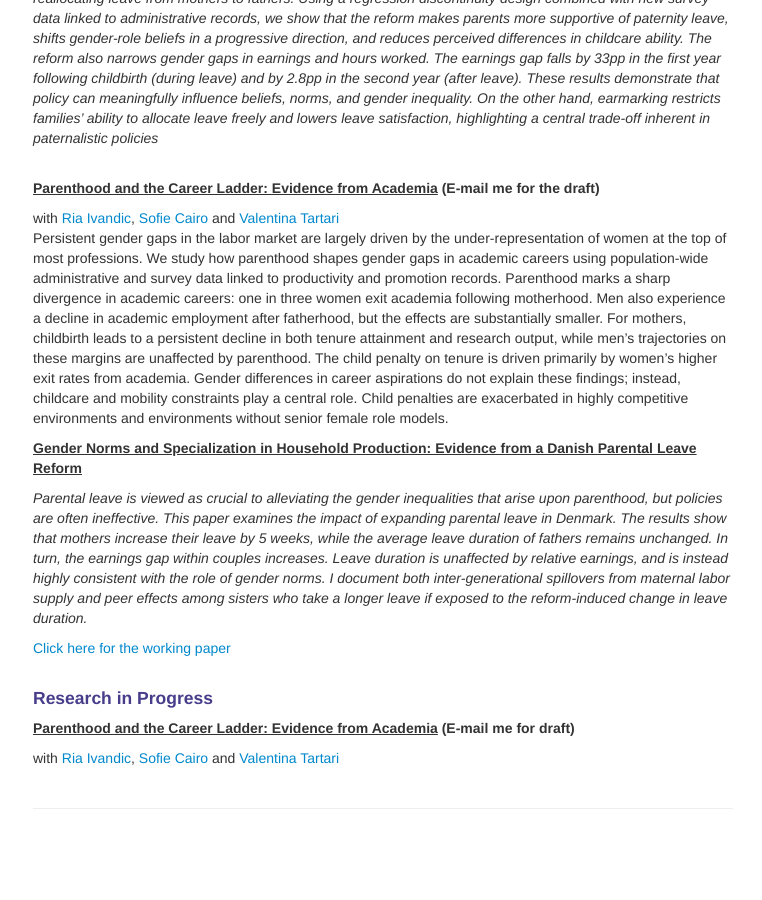
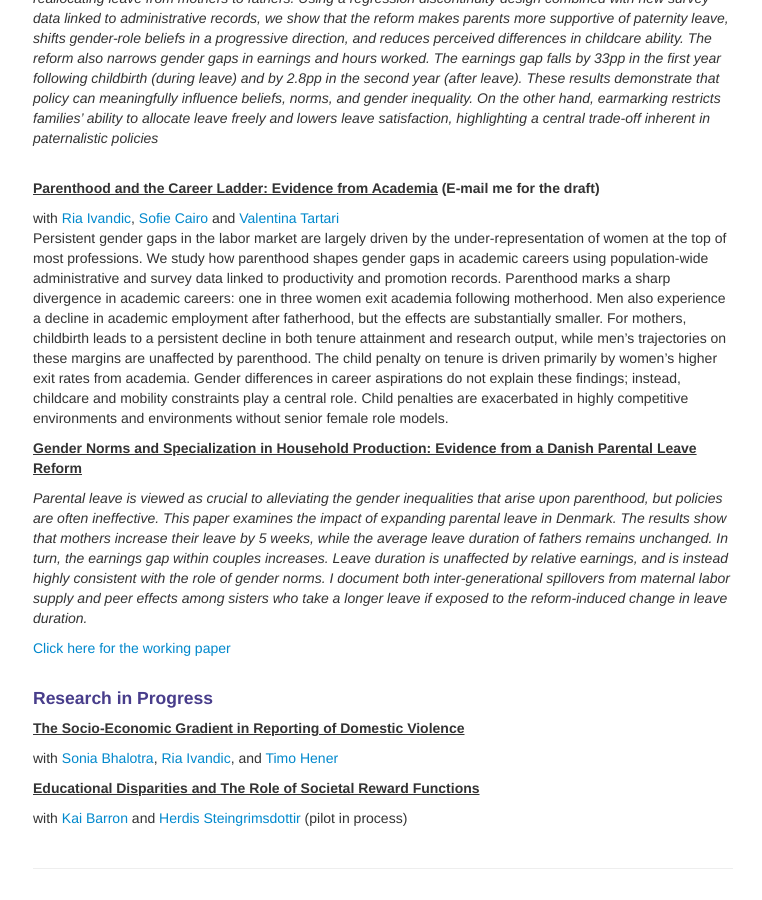
Before and after one commit to annesophielassen/annesophielassen.github.io, a Jekyll site: the page built from pages/research.md, in a window 1280 px wide and 900 px high, scrolled down 994 px. Shown: the whole window, without its empty margins (257-1019 px from the left). Built offline with Jekyll 4.4.1, drawn with Linux system fonts in a browser that asks for light colours; before the commit the page ends 1834 px from its top, so only the background shows below that.

Commit message:
Update research.md

```diff
--- a/pages/research.md
+++ b/pages/research.md
@@ -46,9 +46,11 @@ I document both inter-generational spillovers from maternal labor supply and pee
 <br>
 #### Research in Progress
 
-##### <u>Parenthood and the Career Ladder: Evidence from Academia</u> (E-mail me for draft)
-with <a href="https://sites.google.com/site/riaivandic/home"> Ria Ivandic</a>, <a href="https://sites.google.com/view/sofiecairo"> Sofie Cairo</a> and <a href="https://research.hhs.se/esploro/profile/valentina_tartari/overview"> Valentina Tartari</a> <br>
+##### <u>The Socio-Economic Gradient in Reporting of Domestic Violence</u>
+with <a href="https://sites.google.com/site/srbhalotra/">Sonia Bhalotra</a>, <a href="https://sites.google.com/site/riaivandic/home"> Ria Ivandic</a>, and <a href="https://sites.google.com/site/henertimo/home"> Timo Hener</a>
 
+##### <u>Educational Disparities and The Role of Societal Reward Functions</u>
+with <a href="https://sites.google.com/site/kaibarron/"> Kai Barron</a> and <a href="https://sites.google.com/site/herdissteingrimsdottir/home"> Herdis Steingrimsdottir</a> (pilot in process)
 
 
 <!-- ##### <u>Job Displacement, Inequality, and Domestic Violence</u>-->
```
